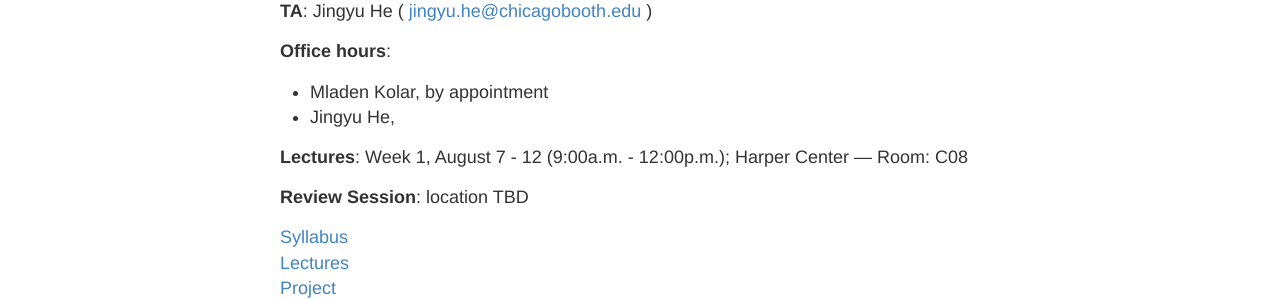
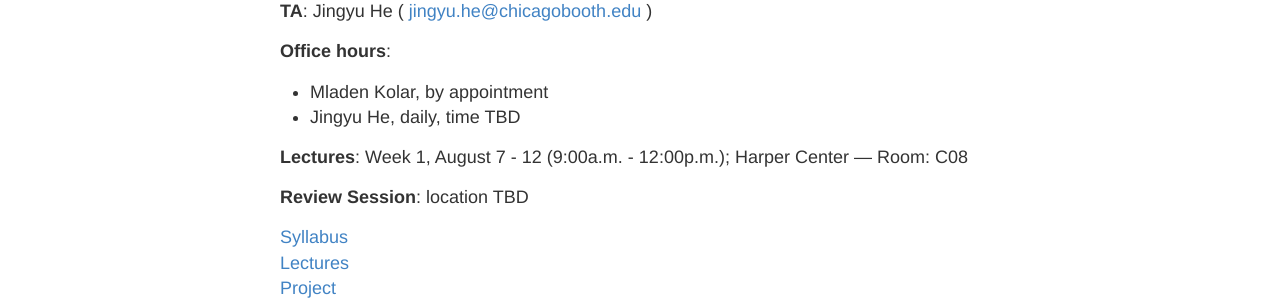
Before and after one commit to ChicagoBoothML/ExecML, a Jekyll site: the page built from index.md, in a window 1280 px wide. Shown: the part 202-502 px from the top of the page. Built offline with Jekyll 4.4.1, drawn with Linux system fonts in a browser that asks for light colours.

Commit message:
Update index.md

```diff
--- a/index.md
+++ b/index.md
@@ -9,7 +9,7 @@ layout: default
 **Office hours**:
 
  * Mladen Kolar, by appointment
- * Jingyu He,
+ * Jingyu He, daily, time TBD
 
 **Lectures**: Week 1, August 7 - 12 (9:00a.m. - 12:00p.m.); Harper Center --- Room: C08
 
```
